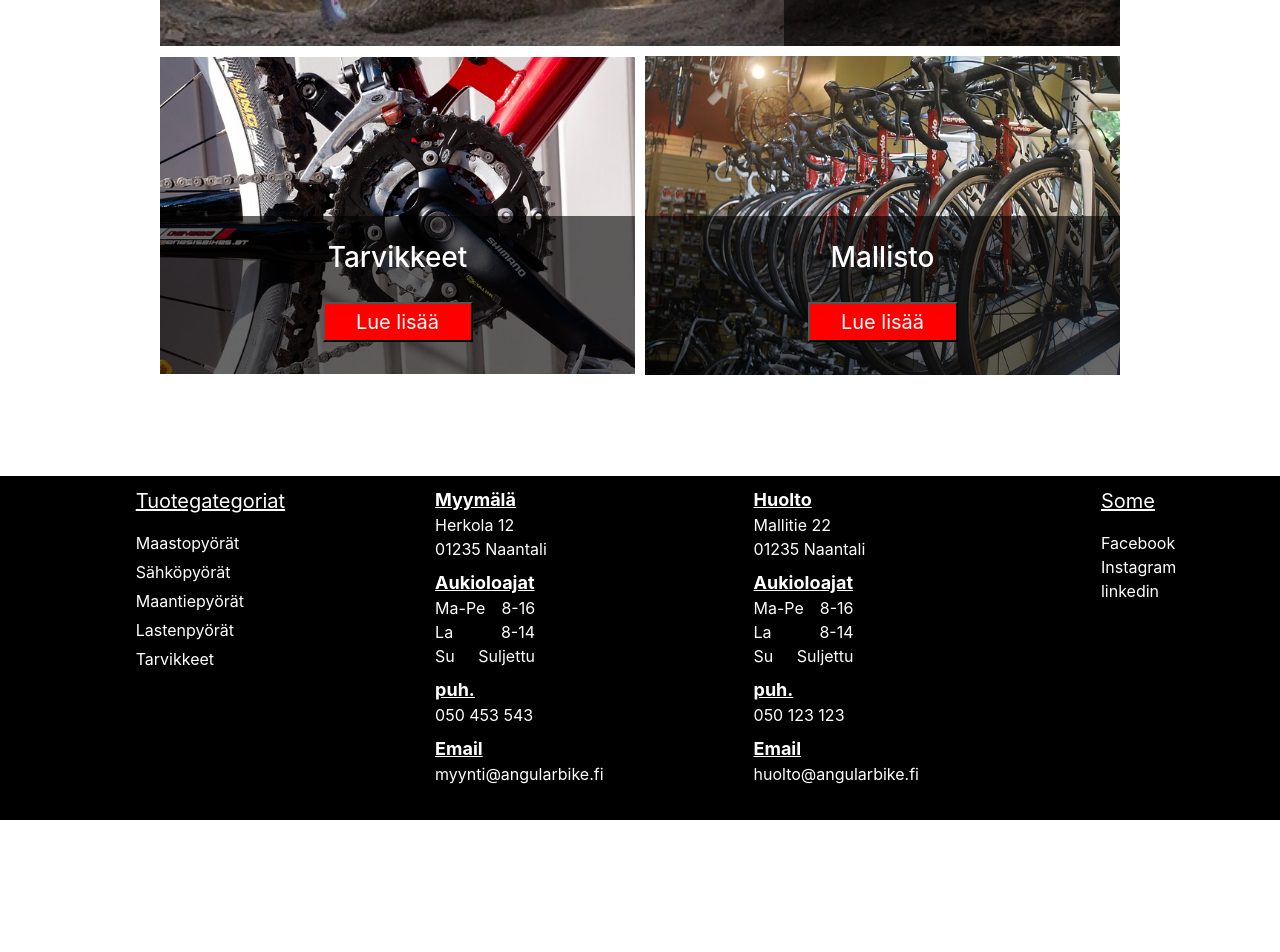
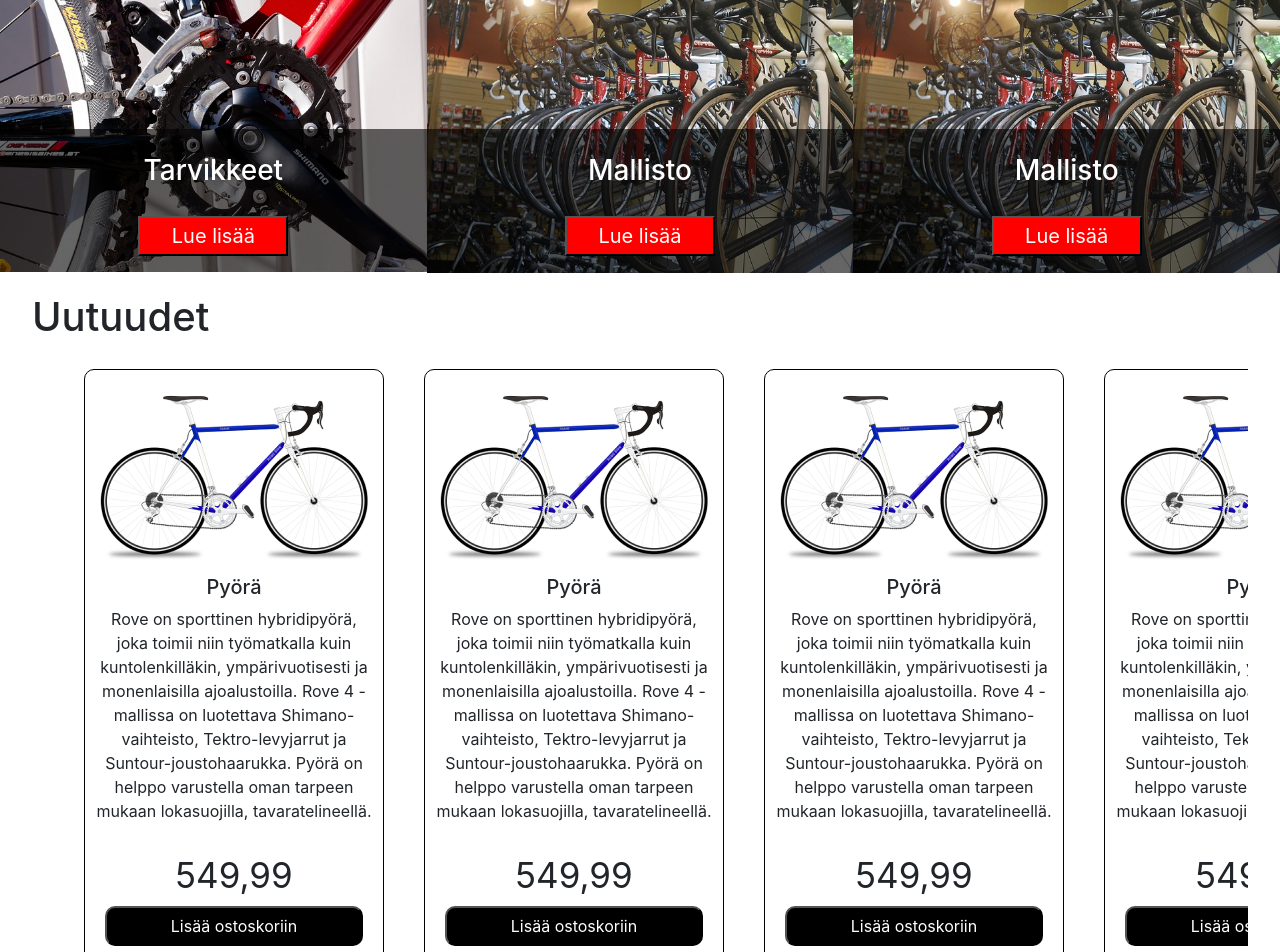
Before and after one commit to ThePugSummoner/bikestore, a React (Create React App) app: page / in a window 1280 px wide. Shown: the part 460-1412 px from the top of the page. Before the commit the page ends 1280 px from the top, so only its background shows below. Built offline with nearby package versions, Linux system fonts and the light colour scheme.

Commit message:
card , css , home

```diff
--- a/src/App.css
+++ b/src/App.css
@@ -134,8 +134,6 @@ ImageFrame css starts here
 .image-container {
   display: flex;
   flex-direction: column;
-  width: 75%;
-  max-width: 1100px;
   margin: auto;
   gap: 10px;
   margin-bottom: 20px;
@@ -168,13 +166,13 @@ h3{
   display: flex;
   flex-direction: row;
   align-items: center;
-  gap: 10px;
+  justify-content: space-between;
 }
 .bottom-image{
   position:relative;
 }
 .bottom-picture{
-  max-width:565px;
+  max-width:625px;
   width: 100%;
 }
 .image-bottom-text{
@@ -196,3 +194,48 @@ width: 100%;
 /*
 ImageFrame css ends here
 */
+
+/*
+card item css starts here
+*/
+.card-item{
+border: 1px solid black;
+border-radius: 10px;
+width: 300px;
+padding: 10px;
+margin-bottom: 20px;
+text-align: center;
+margin: 20px;
+}
+.card-image-container{
+margin-bottom: 10px;
+}
+.card-footer{
+display: flex;
+flex-direction: column;
+padding: 10px;
+}
+.card-footer span{
+  font-size: 35px;
+  margin-bottom: 5px;
+}
+.card-footer button{
+  background-color: black;
+  color: white;
+  border-radius: 10px;
+  height: 40px;
+}
+
+/*
+card item css ends here
+*/
+.lista-test{
+width: 95%;
+margin: auto;
+overflow-x: scroll;
+}
+.lista-test>ul{
+  display: flex;
+  flex-wrap: nowrap;
+  list-style: none;
+}
--- /dev/null
+++ b/src/components/card.js
@@ -0,0 +1,25 @@
+import React from "react"
+import bike from "../images/Rectangle 28.png"
+
+
+
+function Card() {
+    return (
+
+        <div className="card-item">
+            <div className="card-image-container">
+                <img src={bike} alt="bike"></img>
+            </div>
+            <div className="card-body">
+                <h5>Pyörä</h5>
+                <p>Rove on sporttinen hybridipyörä, joka toimii niin työmatkalla kuin kuntolenkilläkin, ympärivuotisesti ja monenlaisilla ajoalustoilla. Rove 4 -mallissa on luotettava Shimano-vaihteisto, Tektro-levyjarrut ja Suntour-joustohaarukka. Pyörä on helppo varustella oman tarpeen mukaan lokasuojilla, tavaratelineellä.
+                </p>
+            </div>
+            <div className="card-footer">
+                <span>549,99</span>
+                <button>Lisää ostoskoriin</button>
+            </div>
+        </div>
+    )
+}
+export default Card
--- a/src/components/home.js
+++ b/src/components/home.js
@@ -1,11 +1,37 @@
 import React from "react"
+import Card from "./card"
 import ImageFrame from "./imagaFrame"
 
 function Home(){
+
+const array=[]
+
+for(let i=0; i<10;i++){
+   array.push(<li><Card/></li>)
+}
+
+
     return(
        <main className="main">
-        <h1 style={{marginBottom:40, width: 300, height: 30, fontSize: 25}}>Etusivu</h1>
         <ImageFrame />
+        <div className="lista-test">
+         <h1>Uutuudet</h1>
+        <ul>
+         {array}
+        </ul>
+        </div>
+        <div className="lista-test">
+         <h1>Maastopyörät</h1>
+        <ul>
+         {array}
+        </ul>
+        </div>
+        <div className="lista-test">
+         <h1>Hypdidipyörät</h1>
+        <ul>
+         {array}
+        </ul>
+        </div>
        </main>
 
 
--- a/src/components/imagaFrame.js
+++ b/src/components/imagaFrame.js
@@ -32,6 +32,14 @@ function ImageFrame() {
                     </div>
 
                 </div>
+                <div className="bottom-image">
+                <img className="bottom-picture" src={mallisto} alt="mallisto"></img>
+                    <div className="image-bottom-text">
+                        <h3>Mallisto</h3>
+                        <button>Lue lisää</button>
+                    </div>
+
+                </div>
             </div>
         </div>
 
```
Also changed, not shown: src/images/Rectangle 28.png (added).
